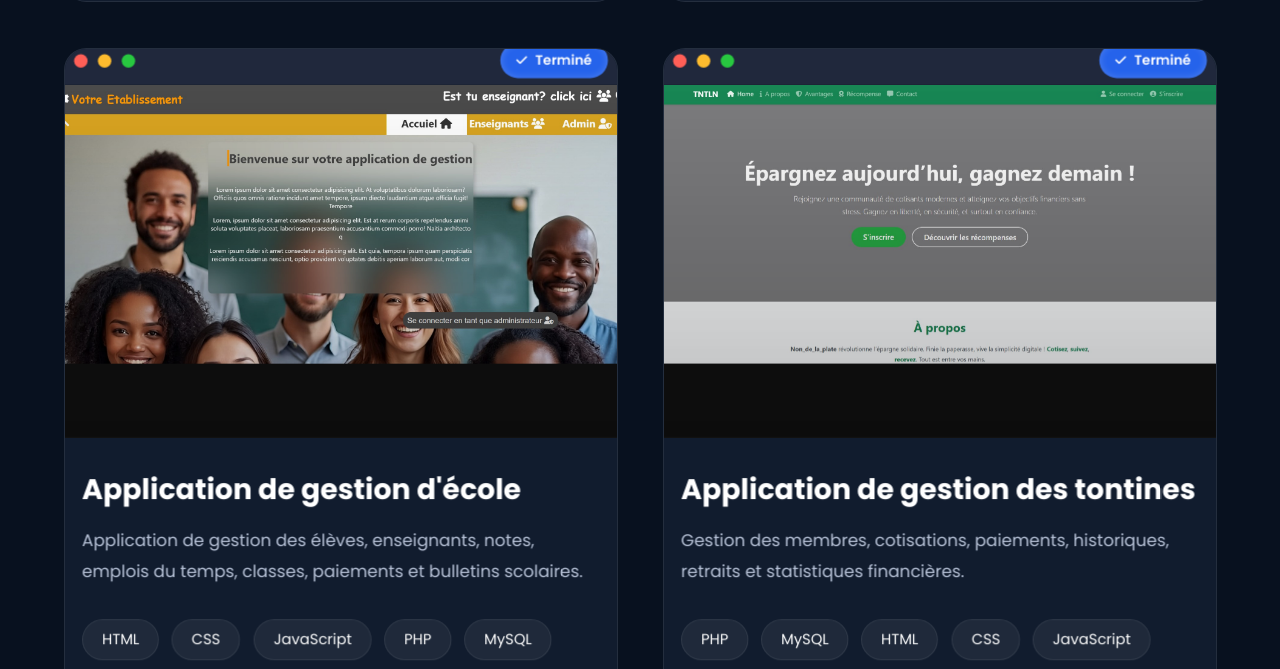
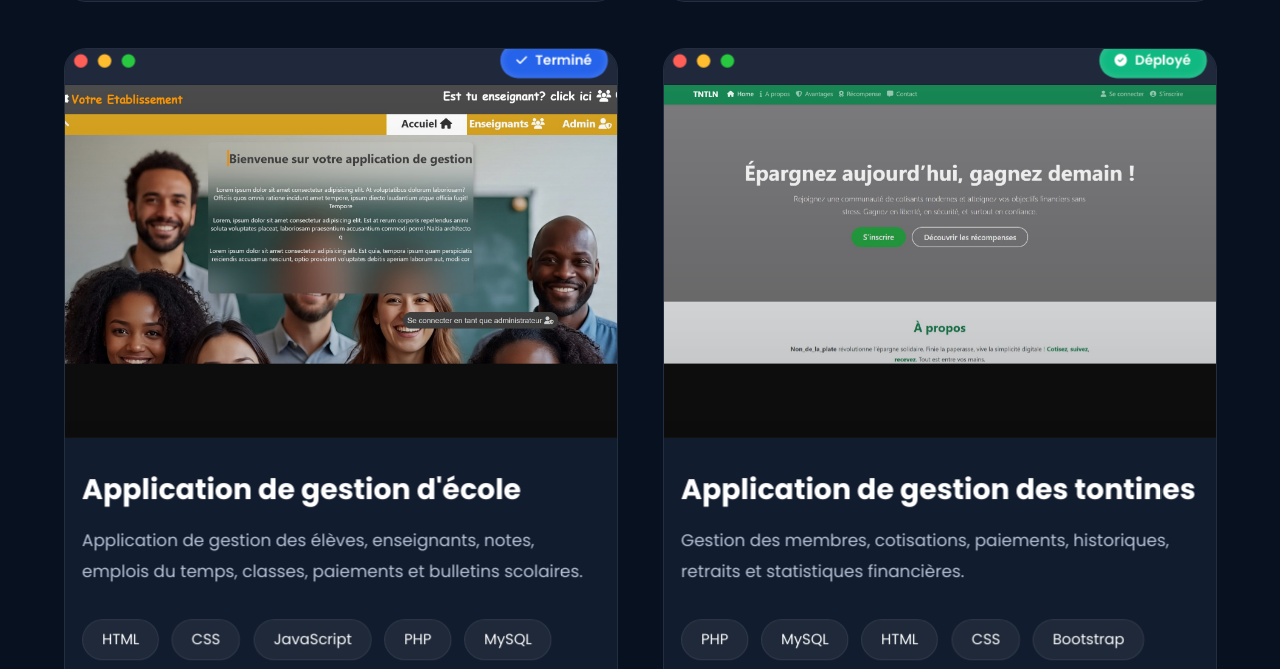
Before and after one commit to tiodjiob-tech/portfolio, a plain HTML site: page index.html in a window 1280 px wide. Shown: the part 4513-5182 px from the top of the page. Drawn offline with nearby package versions, Linux system fonts and the light colour scheme.

Commit message:
Update index.html

```diff
--- a/index.html
+++ b/index.html
@@ -956,11 +956,11 @@
 
                         </div>
 
-                        <div class="status finished">
-
-                            <i class="fa-solid fa-check"></i>
-
-                            Terminé
+                       <div class="status deployed">
+
+                            <i class="fa-solid fa-circle-check"></i>
+
+                            Déployé
 
                         </div>
 
@@ -1000,13 +1000,15 @@
 
                         <span>CSS</span>
 
+                        <span>Bootstrap</span>
+
                         <span>JavaScript</span>
 
                     </div>
 
                     <div class="project-buttons">
 
-                        <a href="#" class="btn">
+                        <a href="https://tontinepro.freedev.app/Public/index.php" class="btn">
 
                             <i class="fa-solid fa-eye"></i>
 
```
